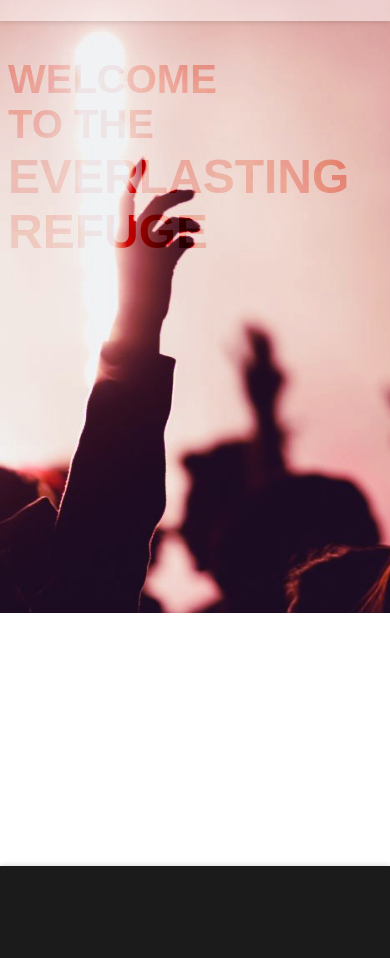
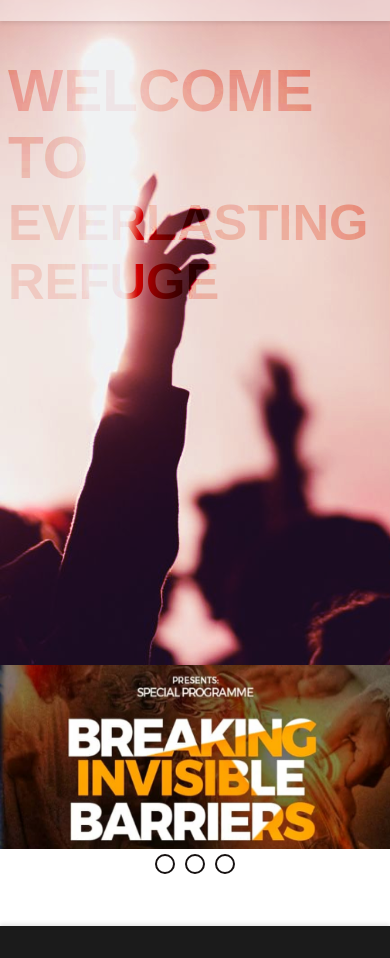
Before and after one commit to stripedtshirt/RCCG-church-website, a plain HTML site: page index.html in a window 390 px wide. Shown: the part 55-1013 px from the top of the page. Drawn offline with Linux system fonts and the light colour scheme.

Commit message:
I added the notification panel and its functionality wiht css and html only no js for now

```diff
--- a/index.html
+++ b/index.html
@@ -19,11 +19,6 @@
                     <li><a href="#" class="nav-bar-link">Testimony</a></li>
                     <li><a href="#" class="nav-bar-link">Classes</a></li>
                     <li><a href="#" class="nav-bar-link">Announcements</a></li>
-                    <div class="dropdown">
-                        <a href="#">Contact</a>
-                        <a href="#">Newsletter</a>
-                        <a href="#">LinkedIn</a>
-                    </div>
                 </ul>
             </div>
             <div class="account-icon"><img src="images/vecteezy_account-icon-sign-symbol-logo-design_6732119.jpg" alt="account-icon" class="nav-img"></div>
@@ -31,13 +26,28 @@
         </header>
 
         <div class="main-text">
-        <h2>WELCOME TO THE</h2>
+        <h2>WELCOME TO</h2>
         <h1>EVERLASTING <br>REFUGE</h1>
     </div>
     </div>
-    <div class="notification_bar">
+   <div class="notification_body">
+     <div class="notification_bar">
+        <div class="images">
+            <input type="radio" name="slide" id="img1">
+            <input type="radio" name="slide" id="img2">
+            <input type="radio" name="slide" id="img3">
 
+            <img src="images/Screenshot 2025-11-10 213257.png" alt="img1" class="img1">
+            <img src="images/Screenshot 2025-11-10 213320.png" alt="img2" class="img2">
+            <img src="images/Screenshot 2025-11-10 213337.png" alt="img3" class="img3">
+        </div>
+        <div class="dots">
+            <label for="img1"></label>
+            <label for="img2"></label>
+            <label for="img3"></label>
+        </div>
     </div>
+   </div>
 </body>
 
 <footer>
--- a/style.css
+++ b/style.css
@@ -1,4 +1,5 @@
 *{
+    box-sizing: border-box;
     margin: 0;
     padding: 0;
 }
@@ -48,13 +49,14 @@ body {
     /* filter: drop-shadow(2px 4px 6px rgba(0, 0, 0, 0.295)); */
     padding-top: 6rem;
     padding-left: 2rem;
-    font-size: 2rem;
+    font-size: 2vw;
     font-weight: bolder;
-    min-width: 10rem;
+    /* width: 10rem; */
+    /* min-width: 2rem; */
 }
 
 .main-text h1 {
-    font-size: 10rem;
+    font-size: 12vw;
     margin-bottom: 1rem;
     margin-top: -30px;
 }
@@ -86,10 +88,125 @@ body {
     display: none;
 }
 
-.notification_bar {
-    height: 70vh;
+/* .notification_bar {
+    display: flex;
+    flex-direction: column;
+    justify-content: center;
+    align-items: center;
+    width: 90%;
+    height: 1000px;
+    position: relative;
+    overflow: hidden;
+    background-color: #ffffff7e;
+}
+
+.images {
+    display: flex;
     width: 100%;
+}
+
+.images img {
+    height: 400px;
+    width: 100%;
+    transition: all 0.15s ease;
+}
+
+.images input {
+    display: none;
+}
+
+.dots {
+    display: flex;
+    justify-content: center;
+    margin: 5px;
+}
+
+.dots label {
+    height: 20px;
+    width: 20px;
+    border-radius: 50%;
+    border: solid #fff 2px;
+    cursor: pointer;
+    transition: all 0.3s ease;
+    margin: 5px;
+}
+
+.dots label:hover {
+    background-color: #000000;
+}
+
+#img-1:checked ~ .img1 {
+    margin-left: 0;
+}
+
+#img-2:checked ~ .img2 {
+    margin-left: -100%;
+}
+
+#img-3:checked ~ .img3 {
+    margin-left: -200%;
+}
+ */
+
+ .notification_body {
+    display: flex;
+    justify-content: center;
+    align-items: center;
     background-color: #ffffff7e;
+    width: 100%;
+ }
+
+ .notification_bar {
+    position : relative;
+    width: 100%;
+    overflow: hidden;
+ }
+
+ .images {
+    display: flex;
+    width: 100%;
+ }
+
+ .images img {
+    height: auto;
+    min-width: 100%;
+    max-width: 100%;
+    transition: all 0.15s ease;
+}
+
+.images input {
+    display: none;
+}
+
+.dots {
+    display: flex;
+    justify-content: center;
+}
+
+.dots label {
+    height: 20px;
+    width: 20px;
+    border-radius: 50%;
+    border: solid #161111 2px;
+    cursor: pointer;
+    transition: all 0.3s ease;
+    margin: 5px;
+}
+
+.dots label:hover {
+    background-color: #000000;
+}
+
+#img1:checked ~ .img1 {
+    margin-left: 0;
+}
+
+#img2:checked ~ .img2 {
+    margin-left: -100%;
+}
+
+#img3:checked ~ .img3 {
+    margin-left: -200%;
 }
 
 .footer {
@@ -103,6 +220,8 @@ body {
     justify-content: center;
     box-shadow: 0 -2px 4px rgba(0, 0, 0, 0.1);
     font-size: 0.9rem;
+    margin-top: 1vh;
+
 }
 
 .footer_logo {
@@ -151,10 +270,10 @@ body {
     .main-text {
         padding-top: 3rem;
         padding-left: 1rem;
-        font-size: 1.2rem;
+        font-size: 1.2vw;
     }
     .main-text h1 {
-        font-size: 3rem;
+        font-size: 13vw;
     }
     .footer1, .footer2 {
         flex-direction: column;
@@ -191,11 +310,11 @@ body {
     }
 
     .main-text h1 {
-        max-width: 4.5rem;
+        max-width: 4.5vw;
     }
 
     .main-text h2 {
-        font-size: 2.5rem;
+        font-size: 15vw;
         padding-bottom: 2rem;
     }
     .main-text {
```
Also changed, not shown: images/Screenshot 2025-11-10 213257.png (added), images/Screenshot 2025-11-10 213320.png (added), images/Screenshot 2025-11-10 213337.png (added).
